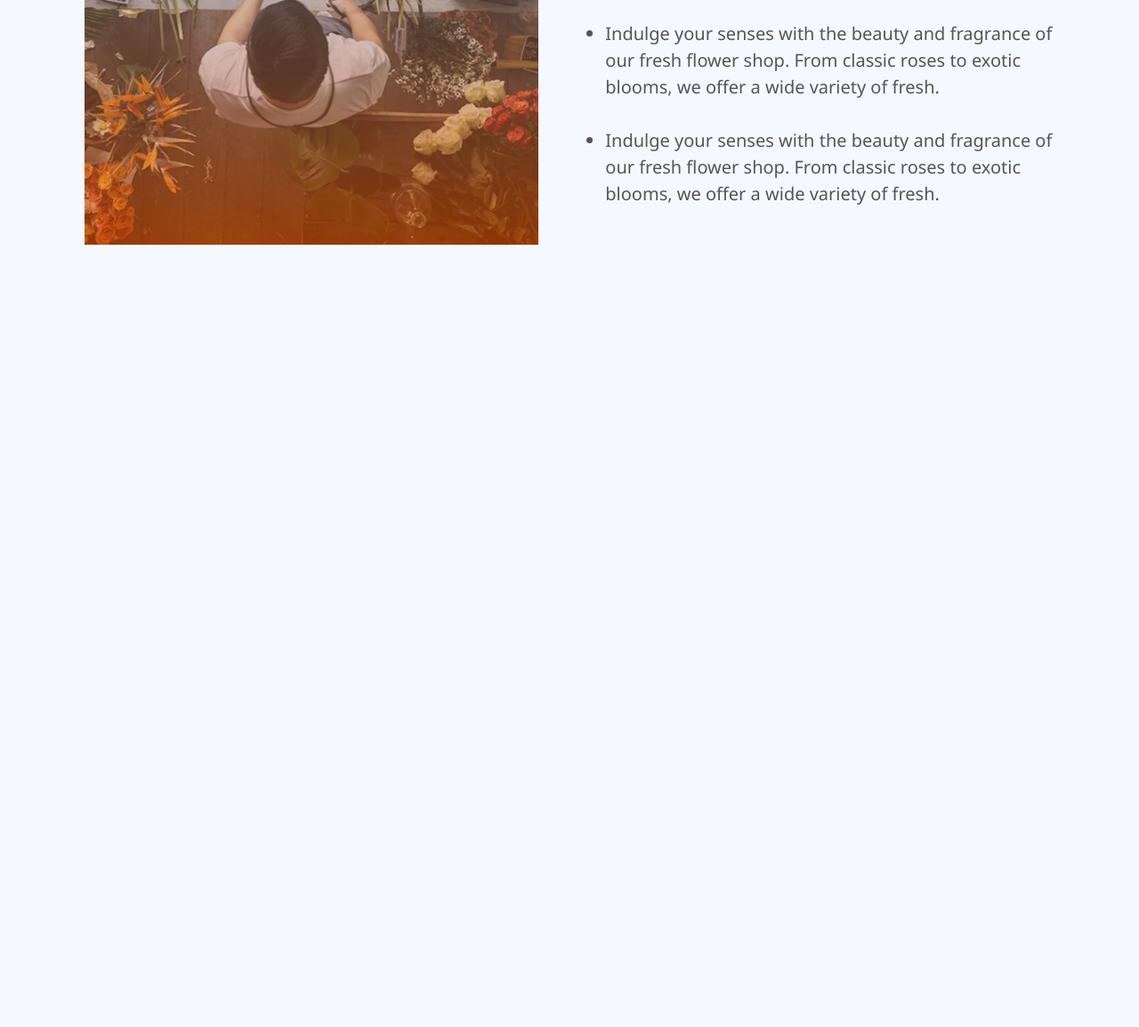
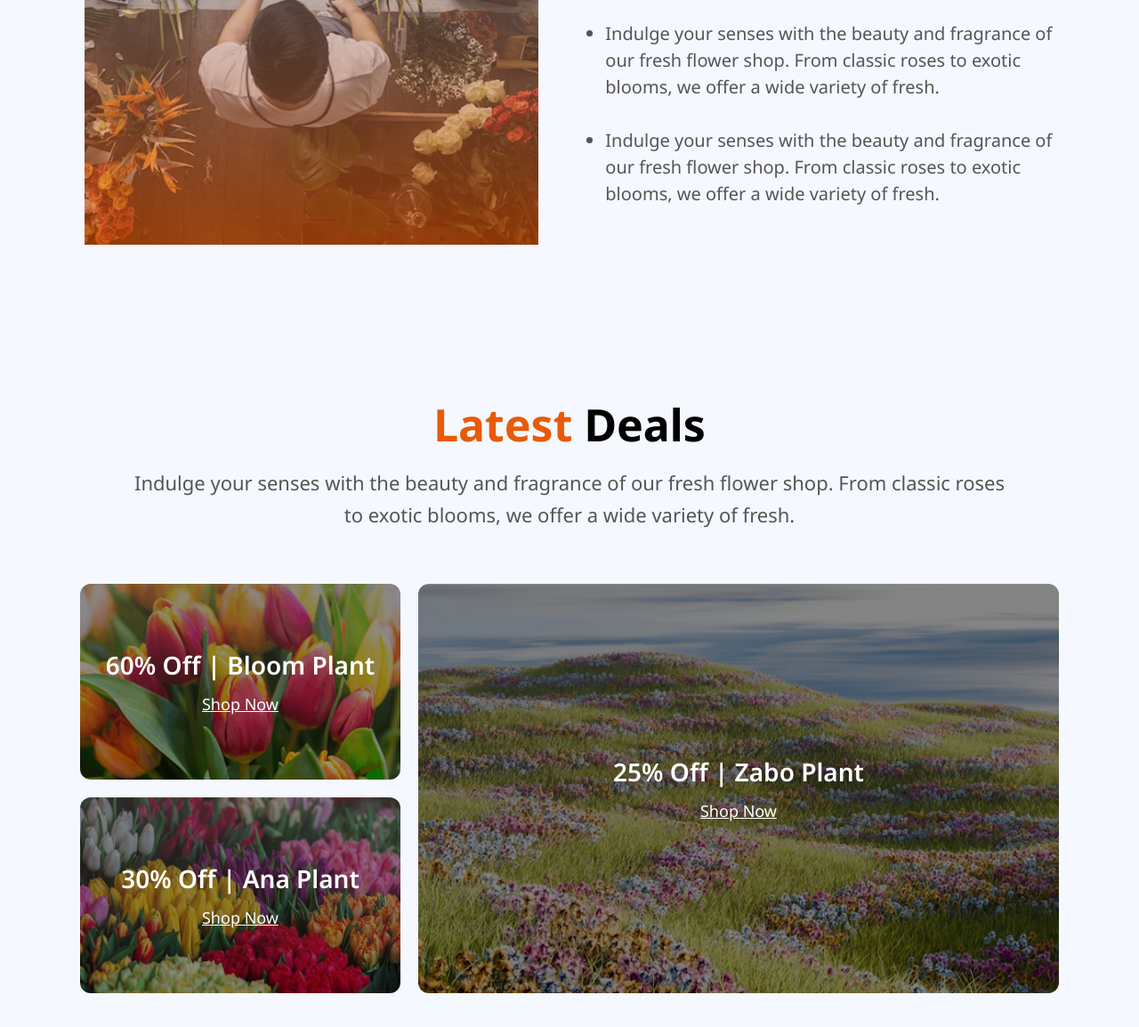
Before and after one commit to mahedi0x/Flower-Landing-Page, a plain HTML site: page index.html in a window 1280 px wide. Shown: the part 2243-3397 px from the top of the page at 89% size. Before the commit the page ends 2533 px from the top, so only its background shows below. Drawn offline with nearby package versions, Linux system fonts and the light colour scheme.

Commit message:
completed Latest Deals section

```diff
--- a/index.html
+++ b/index.html
@@ -178,6 +178,45 @@
 
                 </div>
         </section>
+
+
+
+        <section class="deals-section">
+            <div class="container">
+                <div class="section-header">
+                    <h2><span class="text-highlight">Latest</span> Deals</h2>
+                    <p>
+                        Indulge your senses with the beauty and fragrance of our fresh flower shop. From classic roses to exotic blooms, we offer a wide variety of fresh.
+                    </p>
+                </div>
+
+                <div class="deals-container">
+                    <div class="deal-card card1">
+                        <div class="deal-content">
+                            <h3>60% Off | Bloom Plant</h3>
+                            <a href="#">Shop Now</a>
+                        </div>
+                    </div>
+
+                    <div class="deal-card card2">
+                        <div class="deal-content">
+                            <h3>30% Off | Ana Plant</h3>
+                            <a href="#">Shop Now</a>
+                        </div>
+                    </div>
+
+                    <div class="deal-card card3 large-deal">
+                         <div class="deal-content">
+                            <h3>25% Off | Zabo Plant</h3>
+                            <a href="#">Shop Now</a>
+                        </div>
+                    </div>
+                </div>
+            </div>
+        </section>
+
+
+
     </main>
 
 </body>
--- a/styles/style.css
+++ b/styles/style.css
@@ -1,4 +1,3 @@
-/* General Reset and Body Styles */
 * {
     margin: 0;
     padding: 0;
@@ -81,13 +80,8 @@ nav li {
 }
 
 
-
-
-
-
 /* =================== Our Plants Section Styles =================== */
 
-/* --- Section Header --- */
 .section-header {
     text-align: center;
     margin: 150px 0 40px 0;
@@ -221,10 +215,69 @@ nav li {
     margin: 30px auto;
 }
 
+
+
+.card1{
+    background-image: linear-gradient(rgba(64, 61, 61, 0.6),
+    rgba(0, 0, 0, 0.4)),
+     url("/assets/deal-ana.png");
+}
+.card2{
+    background-image: linear-gradient(rgba(64, 61, 61, 0.6),
+    rgba(0, 0, 0, 0.4)),
+     url("/assets/deal-bloom.png");
+}
+.card3{
+    background-image: linear-gradient(rgba(64, 61, 61, 0.6),
+    rgba(0, 0, 0, 0.4)),
+     url("/assets/deal-zabo.png");
+
+}
+
+.deals-container {
+    display: grid;
+    grid-template-columns: 1fr 2fr;
+    gap: 20px;
+    margin: 60px auto;
+}
+
+/* --- Shared Card Styles --- */
+.deal-card {
+    position: relative;
+    border-radius: 12px;
+    overflow: hidden;
+    min-height: 220px;
+    color: white;
+    background-size: cover;
+    background-position: center;
+    display: flex;
+    justify-content: center;
+    align-items: center;
+    text-align: center;
+}
+
+
+.deal-content h3 {
+    font-size: 28px;
+    font-weight: 600;
+    margin: 0;
+}
+
+.deal-content a {
+    color: white;
+    text-decoration: underline;
+    font-size: 18px;
+    margin-top: 10px;
+    display: inline-block;
+}
+
+.large-deal {
+    grid-column: 2 / 3;
+    grid-row: 1 / 3;
+}
+
 /* =================== Media Query for Mobile (2 Columns) =================== */
 
-
-/* --- Media Query for Mobile --- */
 @media (max-width: 576px) {
     .hide-on-mobile {
         display: none;
@@ -260,5 +313,15 @@ nav li {
     .badge{
         display: none;
     }
+    .deals-container{
+        grid-template-columns: 1fr;
+
+    }
+    .large-deal {
+
+        grid-column: auto;
+        grid-row: auto;
+        min-height: 300px;
+    }
 
 }
```
